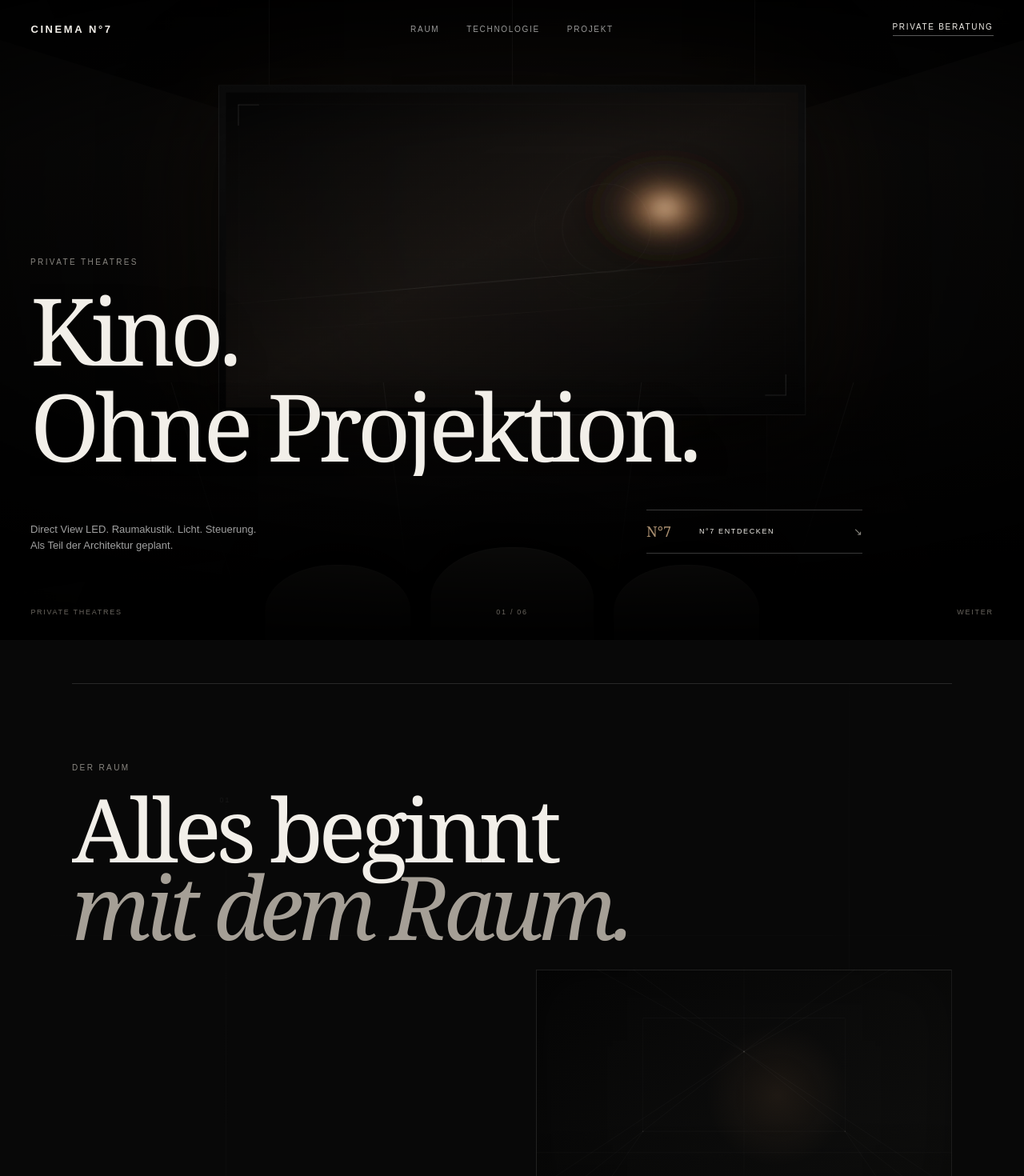
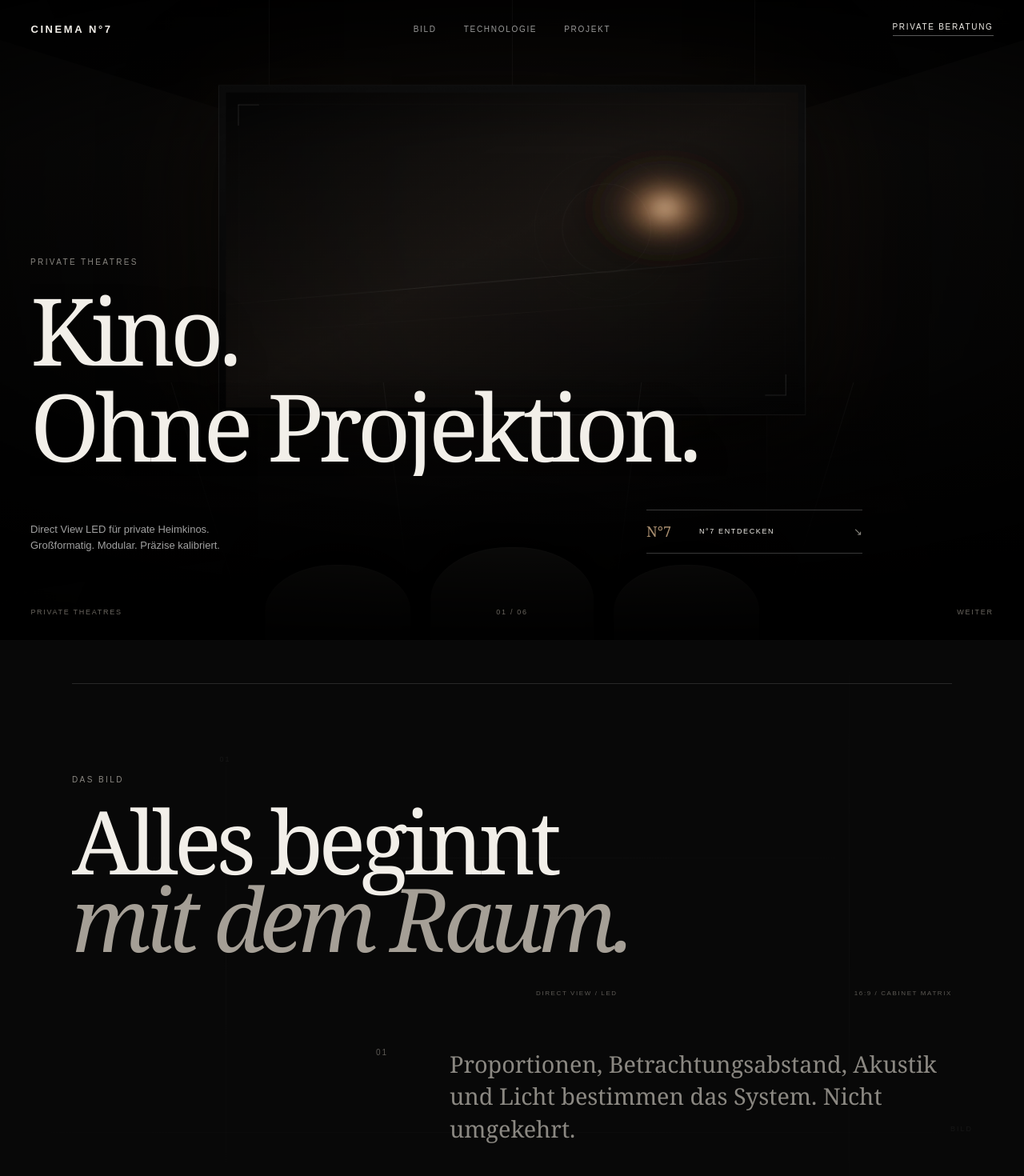
Before and after one commit to dennis-glaser-coder/cinema-n7, a Next.js app: page / in a window 1280 px wide. Shown: the top 1470 px of the page at 80% size. Built offline with nearby package versions, Linux system fonts and the light colour scheme.

Commit message:
Reposition CINEMA N7 around the LED image system

```diff
--- a/app/page.tsx
+++ b/app/page.tsx
@@ -5,14 +5,14 @@ import gsap from "gsap";
 import { ScrollTrigger } from "gsap/ScrollTrigger";
 
 const steps = [
-  ["01", "Raum", "Architektur, Geometrie und Betrachtungsabstand."],
-  ["02", "Entwurf", "Bild, Akustik, Licht und Materialien."],
-  ["03", "Engineering", "LED-System, Audiotechnik, Steuerung und Infrastruktur."],
-  ["04", "Integration", "Präzise Installation und architektonische Einbindung."],
-  ["05", "Kalibrierung", "Bild und Klang werden im fertigen Raum abgestimmt."],
+  ["01", "Anforderung", "Bildgröße, Betrachtungsabstand und Einbausituation."],
+  ["02", "Konfiguration", "Pixelpitch, native Auflösung und Cabinet-Raster."],
+  ["03", "Engineering", "Mechanik, Strom, Signal und Processing."],
+  ["04", "Installation", "Aufbau, Verkabelung und Inbetriebnahme."],
+  ["05", "Kalibrierung", "Farbe, Helligkeit, Gleichmäßigkeit und Signalweg."],
 ];
 
-const disciplines = ["BILD", "KLANG", "AKUSTIK", "LICHT", "STEUERUNG"];
+const disciplines = ["LED-FLÄCHE", "PROCESSING", "MECHANIK", "STEUERUNG", "KALIBRIERUNG"];
 
 export default function Home() {
   const root = useRef<HTMLElement | null>(null);
@@ -294,7 +294,7 @@ export default function Home() {
             CINEMA N°7
           </a>
           <nav className="nav-links" aria-label="Hauptnavigation">
-            <a href="#experience">Raum</a>
+            <a href="#experience">Bild</a>
             <a href="#technology">Technologie</a>
             <a href="#commission">Projekt</a>
           </nav>
@@ -316,9 +316,9 @@ export default function Home() {
 
           <div className="hero-meta">
             <p>
-              Direct View LED. Raumakustik. Licht. Steuerung.
+              Direct View LED für private Heimkinos.
               <br />
-              Als Teil der Architektur geplant.
+              Großformatig. Modular. Präzise kalibriert.
             </p>
 
             <a className="hero-enter" href="#experience">
@@ -345,10 +345,10 @@ export default function Home() {
           <span className="axis axis-h axis-h-a" />
           <span className="axis axis-h axis-h-b" />
           <span className="grid-index grid-index-a">01</span>
-          <span className="grid-index grid-index-b">RAUM</span>
+          <span className="grid-index grid-index-b">BILD</span>
         </div>
 
-        <p className="eyebrow reveal">DER RAUM</p>
+        <p className="eyebrow reveal">DAS BILD</p>
 
         <h2 className="display manifesto-title reveal">
           Alles beginnt
@@ -357,10 +357,10 @@ export default function Home() {
         </h2>
 
         <div className="manifesto-graphic reveal" aria-hidden="true">
-          <div className="architecture-art" />
+          <div className="display-matrix-art" />
           <div className="manifesto-coordinates">
-            <span>BILD / KLANG / LICHT</span>
-            <span>ARCHITEKTUR / 001</span>
+            <span>DIRECT VIEW / LED</span>
+            <span>16:9 / CABINET MATRIX</span>
           </div>
         </div>
 
@@ -448,7 +448,7 @@ export default function Home() {
 
         <div className="room-copy reveal">
           <div className="room-copy-top">
-            <p className="eyebrow">DAS SYSTEM</p>
+            <p className="eyebrow">DAS BILDSYSTEM</p>
             <span className="room-index">03 / 07</span>
           </div>
 
@@ -513,7 +513,7 @@ export default function Home() {
           <div className="commission-close-copy">
             <span className="commission-close-index">PRIVAT / INDIVIDUELL / N°7</span>
             <p>
-              Erzählen Sie uns von dem Raum. Alles Weitere beginnt dort.
+              Nennen Sie uns gewünschte Bildgröße und Einbausituation.\n              Wir konfigurieren das passende LED-System.
             </p>
           </div>
 
```
